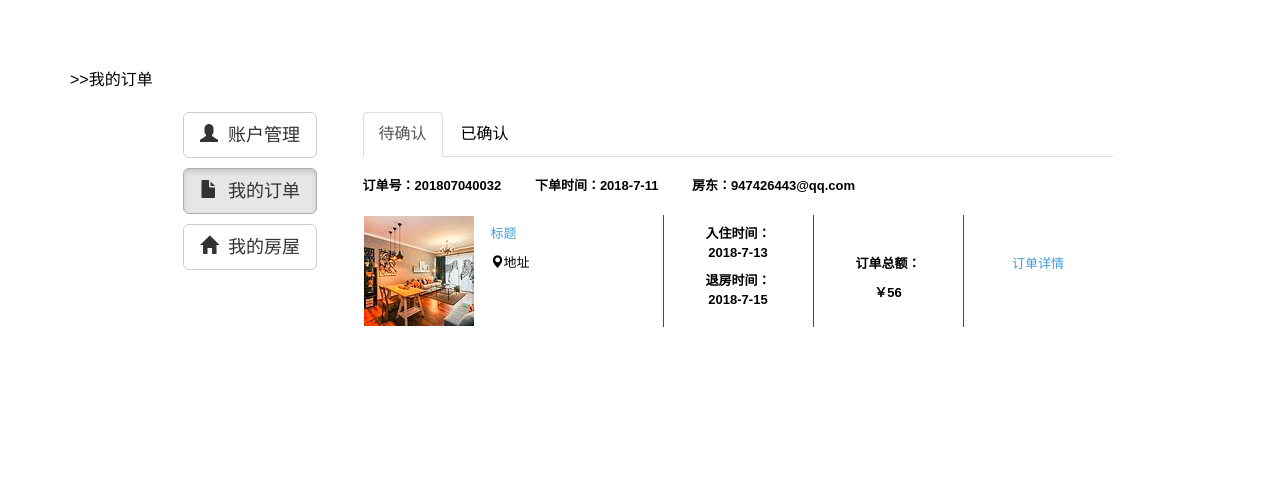
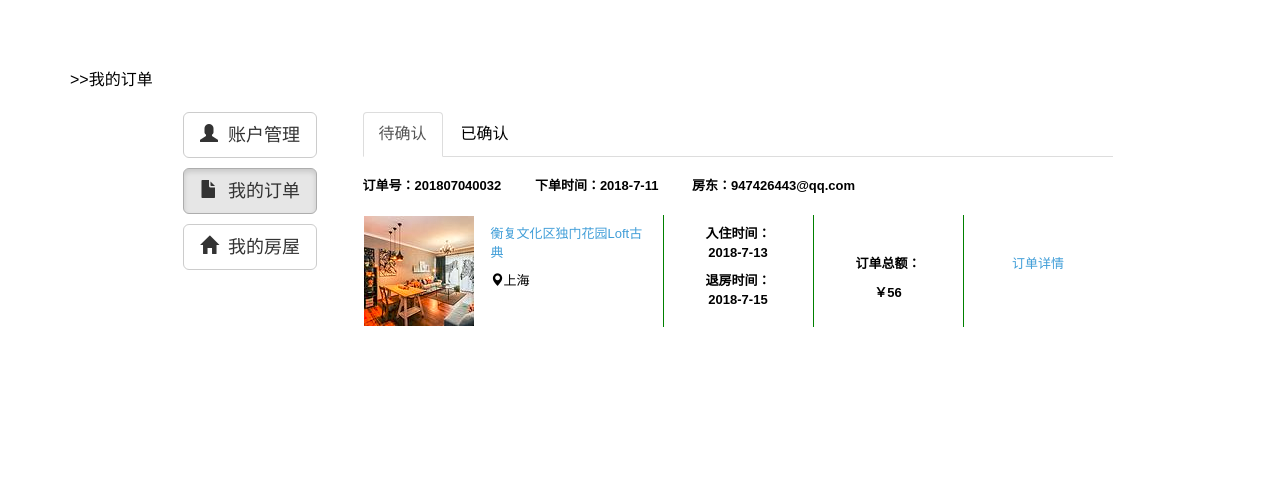
Before and after one commit to dnmnkdsj/ShortRent, a Flask app: page /myOrder in a window 1280 px wide. Shown: the part 71-556 px from the top of the page. Run offline with Flask 2, Linux system fonts and the light colour scheme; data that the repository does not hold is empty; parts of the project's set-up code (start-up, migrations or seed data) failed here and were passed over; some libraries are stand-ins or nearby versions.

Commit message:
final polishing

```diff
--- a/app/templates/myOrder.html
+++ b/app/templates/myOrder.html
@@ -95,10 +95,10 @@
                             <img src="../static/images/userInfo/u3537.png" alt="">
                             <div>
                                 <p>
-                                    <a href="#">标题</a>
+                                    <a href="#">衡复文化区独门花园Loft古典</a>
                                 </p>
                                 <p>
-                                    <span class="glyphicon glyphicon-map-marker"></span>地址</p>
+                                    <span class="glyphicon glyphicon-map-marker"></span>上海</p>
                             </div>
                         </div>
                         <div class="order-item">
@@ -144,10 +144,10 @@
                             <img src="../static/images/userInfo/u3537.png" alt="">
                             <div>
                                 <p>
-                                    <a href="#">标题</a>
+                                    <a href="#">衡复文化区独门花园Loft古典</a>
                                 </p>
                                 <p>
-                                    <span class="glyphicon glyphicon-map-marker"></span>地址</p>
+                                    <span class="glyphicon glyphicon-map-marker"></span>上海</p>
                             </div>
                         </div>
                         <div class="order-item">
@@ -193,10 +193,10 @@
                             <img src="../static/images/userInfo/u3537.png" alt="">
                             <div>
                                 <p>
-                                    <a href="#">标题</a>
+                                    <a href="#">衡复文化区独门花园Loft古典</a>
                                 </p>
                                 <p>
-                                    <span class="glyphicon glyphicon-map-marker"></span>地址</p>
+                                    <span class="glyphicon glyphicon-map-marker"></span>上海</p>
                             </div>
                         </div>
                         <div class="order-item">
@@ -246,10 +246,10 @@
                                 <img src="../static/images/userInfo/u3537.png" alt="">
                                 <div>
                                     <p>
-                                        <a href="#">标题</a>
+                                        <a href="#">衡复文化区独门花园Loft古典</a>
                                     </p>
                                     <p>
-                                        <span class="glyphicon glyphicon-map-marker"></span>地址</p>
+                                        <span class="glyphicon glyphicon-map-marker"></span>上海</p>
                                 </div>
                             </div>
                             <div class="order-item">
@@ -295,10 +295,10 @@
                                 <img src="../static/images/userInfo/u3537.png" alt="">
                                 <div>
                                     <p>
-                                        <a href="#">标题</a>
+                                        <a href="#">衡复文化区独门花园Loft古典</a>
                                     </p>
                                     <p>
-                                        <span class="glyphicon glyphicon-map-marker"></span>地址</p>
+                                        <span class="glyphicon glyphicon-map-marker"></span>上海</p>
                                 </div>
                             </div>
                             <div class="order-item">
@@ -344,10 +344,10 @@
                                 <img src="../static/images/userInfo/u3537.png" alt="">
                                 <div>
                                     <p>
-                                        <a href="#">标题</a>
+                                        <a href="#">衡复文化区独门花园Loft古典</a>
                                     </p>
                                     <p>
-                                        <span class="glyphicon glyphicon-map-marker"></span>地址</p>
+                                        <span class="glyphicon glyphicon-map-marker"></span>上海</p>
                                 </div>
                             </div>
                             <div class="order-item">
--- a/app/templates/releaseHouse.html
+++ b/app/templates/releaseHouse.html
@@ -166,6 +166,7 @@ label{
 					if(0 == data[0]){
 						alert(data[1])
 					}
+					alert('发布成功！')
 					window.location.href='/myHouse'
 				},
 				error: function() {
```
Also changed, not shown: app/templates/index.html (+10 -10 lines), app/templates/myHouse.html (+13 -5 lines).
